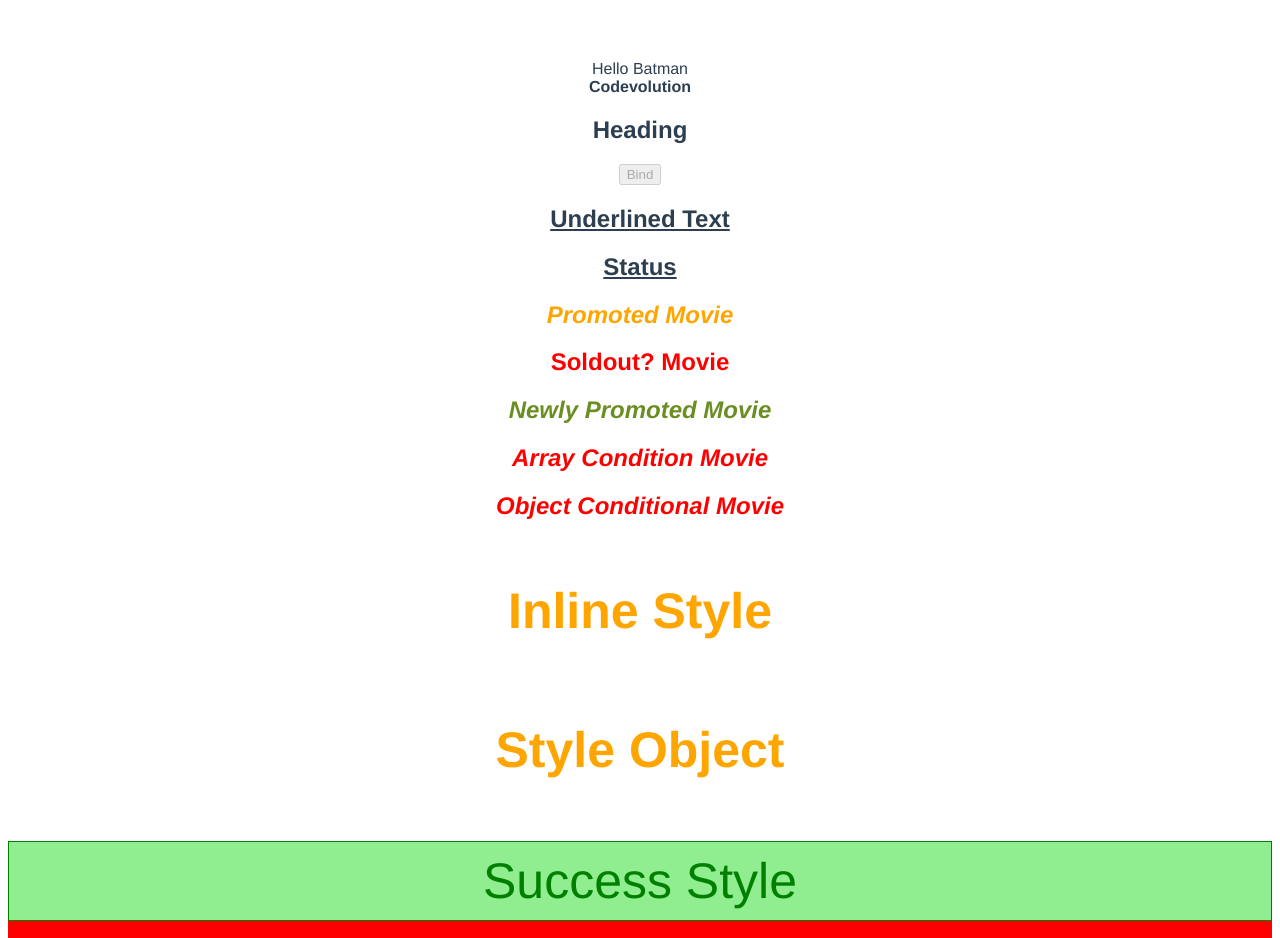
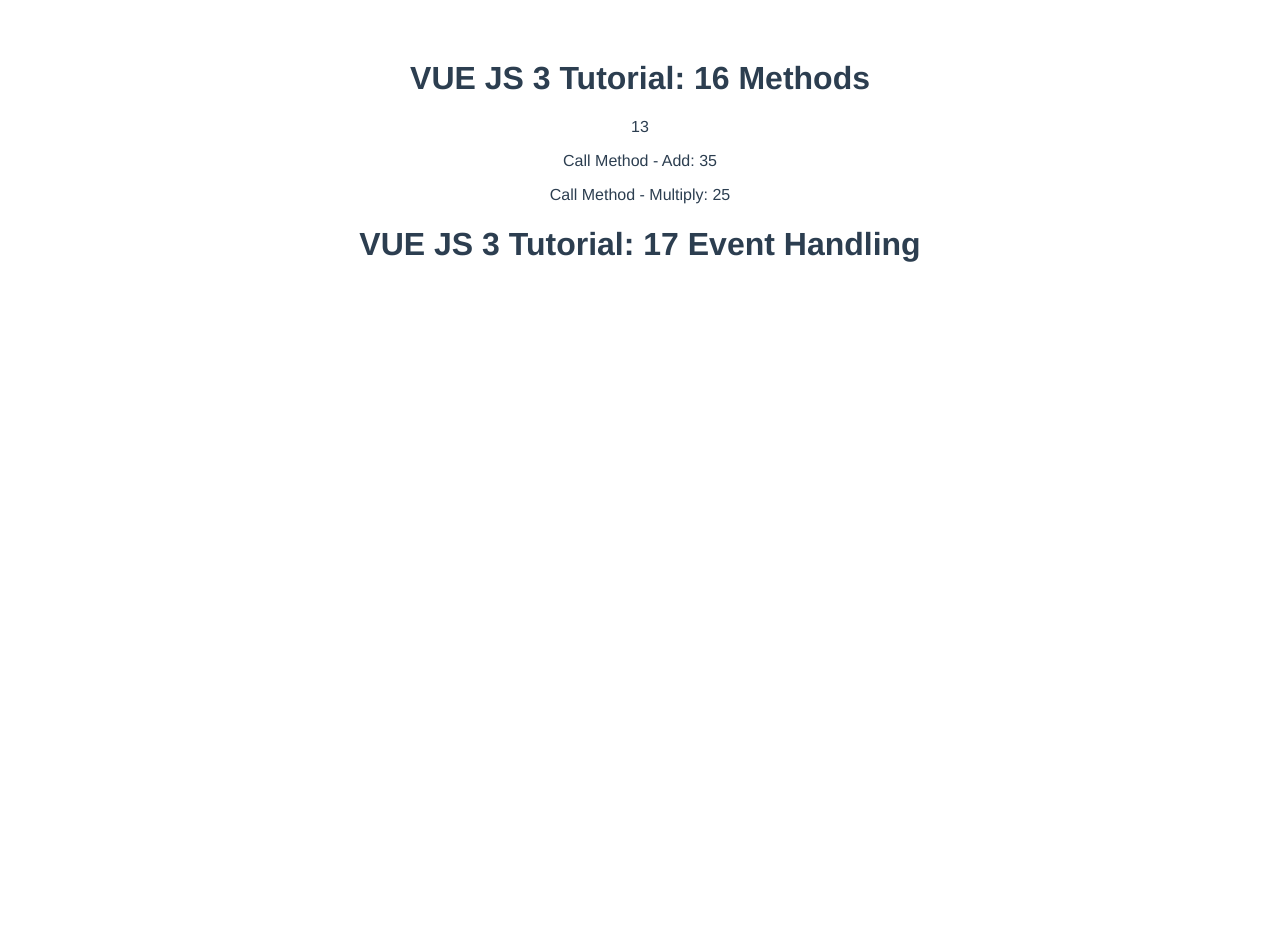
Before and after one commit to inzscript/vue-simple-app, a Vue app: page / in a window 1280 px wide. Shown: the top 938 px of the page. After the commit the page ends 800 px from the top, so only its background shows below. Built offline with nearby package versions, Linux system fonts and the light colour scheme.

Commit message:
Creating Method calls

```diff
--- a/src/App.vue
+++ b/src/App.vue
@@ -1,81 +1,39 @@
 <template>
+
   <div>
-    <div>Hello {{ name }}</div>
-    <div v-html="channel"></div>
-    <h2 :id="headingId">Heading</h2>
-    <button :disabled="isDisabled">Bind</button>
-    <h2 class="underline">Underlined Text</h2>
-    <h2 class="underline" :class="status">Status</h2>
-    <h2 :class="isPromoted && 'promoted'">Promoted Movie</h2>
-    <h2 :class="isSoldout ? 'sold-out' : 'new'">Soldout? Movie</h2>
-    <h2 :class="['new', 'promoted']">Newly Promoted Movie</h2>
-    <h2 :class="[isPromoted && 'promoted', isSoldout ? 'sold-out' : 'new']">Array Condition Movie</h2>
-    <h2 :class="{
-      promoted: isPromoted,
-      new: !isSoldout,
-      'sold-out': isSoldout,
-      }">Object Conditional Movie</h2>
-      <h2 :style="{
-        color: highlightColor,
-        'font-size': headerSize + 'px',
-        fontSize: headerSize + 'px',
-        padding: '20px',
-      }">Inline Style</h2>
-      <h2 :style="headerStyleObject">Style Object</h2>
-      <div :style="[baseStyleObject, successStyleObject]">Success Style</div>
-      <div :style="[baseStyleObject, dangerStyleObject]">Danger Style</div>
-
-    <HelloWorld msg="Welcome to Your Vue.js App"/>
-    <Rendering msg="Conditional Rendering" />
-    <ListRendering msg="List Rendering" />
+    <!-- <HelloWorld msg="Welcome to Your Vue.js App"/> -->
+    <!-- <BindingText msg="VUE JS 3 Tutorial: 1-4" /> -->
+    <!-- <Rendering msg="VUE JS 3 Tutorial: 10-12Conditional Rendering" /> -->
+    <!-- <ListRendering msg="VUE JS 3 Tutorial: 13-14 List Rendering" /> -->
+    <Methods msg="VUE JS 3 Tutorial: 16 Methods" />
+    <Events msg="VUE JS 3 Tutorial: 17 Event Handling" />
 
   </div>
 </template>
 
 <script>
 // import HelloWorld from './components/HelloWorld.vue'
-import Rendering from './components/ConditionalRendering.vue'
-import ListRendering from './components/ListRendering.vue'
+// import BindingText from './components/1_4_BindingText.vue'
+// import Rendering from './components/ConditionalRendering.vue'
+// import ListRendering from './components/ListRendering.vue'
+import Methods from './components/16_Methods.vue'
+import Events from './components/17_EventHandling.vue'
 
 export default {
   name: 'App',
 
   components: {
-    Rendering,
-    ListRendering,
+    // BindingText,
+    // Rendering,
+    // ListRendering,
     // HelloWorld,
+    Methods,
+    Events,
   },
 
   data() {
     return {
-      name: "Batman",
-      channel: "<strong>Codevolution</strong>",
-      headingId: "heading",
-      isDisabled: true,
-      status: "danger",
-      isPromoted: true,
-      isSoldout: true,
-      highlightColor: "orange",
-      headerSize: 50,
-      headerStyleObject: {
-        color: "orange",
-        fontSize: "50px",
-        padding: "20px"
-      },
-      baseStyleObject: {
-        fontSize: "50px",
-        padding: "10px",
-      },
-      successStyleObject: {
-        color: "green",
-        backgroundColor: "lightgreen",
-        border: "1px solid green",
-      },
-      dangerStyleObject: {
-        color: "darkred",
-        backgroundColor: "red",
-        border: "1px solid dardred",
-      },
+
     };
   },
 }
--- /dev/null
+++ b/src/components/16_Methods.vue
@@ -0,0 +1,44 @@
+<template>
+    <div class="container">
+        <h1>{{ msg }}</h1>
+        <p>{{ 2 + 3 + 8 }}</p>
+        <p>Call Method - Add: {{ add( 10, 20, 5) }} </p>
+        <p>Call Method - Multiply: {{ multiply(5) }} </p>
+
+
+    </div>
+</template>
+
+<script>
+export default {
+  name: 'Methods',
+  props: {
+    msg: String
+  },
+  data() {
+      return {
+          baseMultiplier: 5,
+      }
+  },
+  methods: {
+    add(a, b, c) {
+      return a + b + c
+    },
+    multiply(num) {
+      return num * this.baseMultiplier
+    },
+  },
+}
+</script>
+
+<!-- Add "scoped" attribute to limit CSS to this component only -->
+<style scoped>
+#app {
+  font-family: Avenir, Helvetica, Arial, sans-serif;
+  -webkit-font-smoothing: antialiased;
+  -moz-osx-font-smoothing: grayscale;
+  text-align: center;
+  color: #2c3e50;
+  margin-top: 60px;
+}
+</style>
--- /dev/null
+++ b/src/components/17_EventHandling.vue
@@ -0,0 +1,42 @@
+<template>
+    <div class="container">
+        <h1>{{ msg }}</h1>
+
+
+
+    </div>
+</template>
+
+<script>
+export default {
+  name: 'Methods',
+  props: {
+    msg: String
+  },
+  data() {
+      return {
+          baseMultiplier: 5,
+      }
+  },
+  methods: {
+    add(a, b, c) {
+      return a + b + c
+    },
+    multiply(num) {
+      return num * this.baseMultiplier
+    },
+  },
+}
+</script>
+
+<!-- Add "scoped" attribute to limit CSS to this component only -->
+<style scoped>
+#app {
+  font-family: Avenir, Helvetica, Arial, sans-serif;
+  -webkit-font-smoothing: antialiased;
+  -moz-osx-font-smoothing: grayscale;
+  text-align: center;
+  color: #2c3e50;
+  margin-top: 60px;
+}
+</style>
--- /dev/null
+++ b/src/components/1_4_BindingText.vue
@@ -0,0 +1,70 @@
+<template>
+    <div class="binding">
+        <h1>{{ msg }}</h1>
+        <div>Hello {{ name }}</div>
+        <div v-html="channel"></div>
+        <h2 :id="headingId">Heading</h2>
+        <button :disabled="isDisabled">Bind</button>
+        <h2 class="underline">Underlined Text</h2>
+        <h2 class="underline" :class="status">Status</h2>
+        <h2 :class="isPromoted && 'promoted'">Promoted Movie</h2>
+        <h2 :class="isSoldout ? 'sold-out' : 'new'">Soldout? Movie</h2>
+        <h2 :class="['new', 'promoted']">Newly Promoted Movie</h2>
+        <h2 :class="[isPromoted && 'promoted', isSoldout ? 'sold-out' : 'new']">Array Condition Movie</h2>
+        <h2 :class="{
+        promoted: isPromoted,
+        new: !isSoldout,
+        'sold-out': isSoldout,
+        }">Object Conditional Movie</h2>
+        <h2 :style="{
+            color: highlightColor,
+            'font-size': headerSize + 'px',
+            fontSize: headerSize + 'px',
+            padding: '20px',
+        }">Inline Style</h2>
+        <h2 :style="headerStyleObject">Style Object</h2>
+        <div :style="[baseStyleObject, successStyleObject]">Success Style</div>
+        <div :style="[baseStyleObject, dangerStyleObject]">Danger Style</div>
+    </div>
+</template>
+
+<script>
+    export default {
+        name: 'Binding',
+        props: {
+            msg: String
+        },
+        data() {
+            return {
+            name: "Batman",
+            channel: "<strong>Codevolution</strong>",
+            headingId: "heading",
+            isDisabled: true,
+            status: "danger",
+            isPromoted: true,
+            isSoldout: true,
+            highlightColor: "orange",
+            headerSize: 50,
+            headerStyleObject: {
+                color: "orange",
+                fontSize: "50px",
+                padding: "20px"
+            },
+            baseStyleObject: {
+                fontSize: "50px",
+                padding: "10px",
+            },
+            successStyleObject: {
+                color: "green",
+                backgroundColor: "lightgreen",
+                border: "1px solid green",
+            },
+            dangerStyleObject: {
+                color: "darkred",
+                backgroundColor: "red",
+                border: "1px solid dardred",
+            },
+        };
+    },
+}
+</script>
--- a/src/components/ListRendering.vue
+++ b/src/components/ListRendering.vue
@@ -19,10 +19,19 @@
             <hr>
         </template>
 
+        <template v-for="name in names" :key="name">
+            <h2> {{ name }} </h2>
+            <input placeholder="Last Name" />
+            <hr>
+        </template>
+        <button @click="shuffle">Shuffle!</button>
+
     </div>
 </template>
 
 <script>
+import _ from "lodash";
+
 export default {
   name: 'ListRendering',
   props: {
@@ -52,24 +61,24 @@ export default {
               course: 'Vue 3',
           },
       }
-  }
+  },
+  methods: {
+    shuffle() {
+      console.log(this.names);
+      this.names = _.shuffle(this.names);
+    },
+  },
 }
 </script>
 
 <!-- Add "scoped" attribute to limit CSS to this component only -->
 <style scoped>
-h3 {
-  margin: 40px 0 0;
-}
-ul {
-  list-style-type: none;
-  padding: 0;
-}
-li {
-  display: inline-block;
-  margin: 0 10px;
-}
-a {
-  color: #42b983;
+#app {
+  font-family: Avenir, Helvetica, Arial, sans-serif;
+  -webkit-font-smoothing: antialiased;
+  -moz-osx-font-smoothing: grayscale;
+  text-align: center;
+  color: #2c3e50;
+  margin-top: 60px;
 }
 </style>
```
